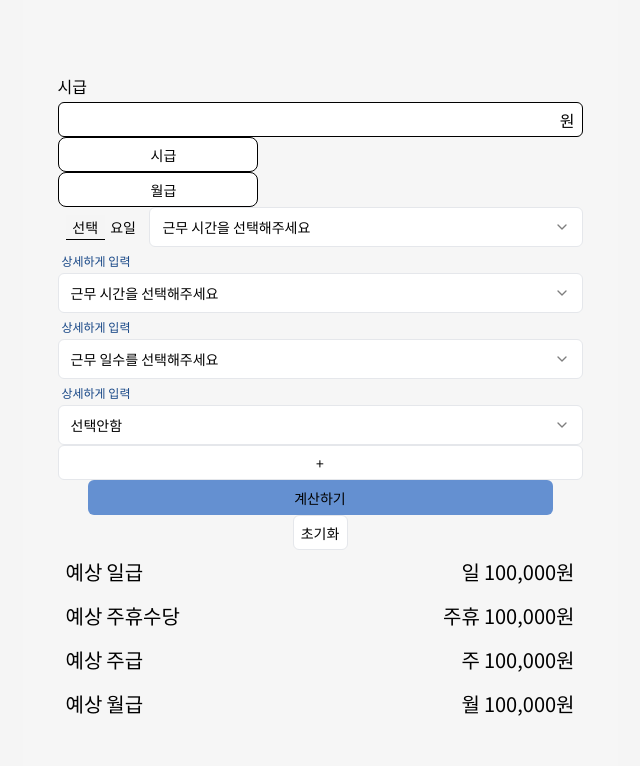
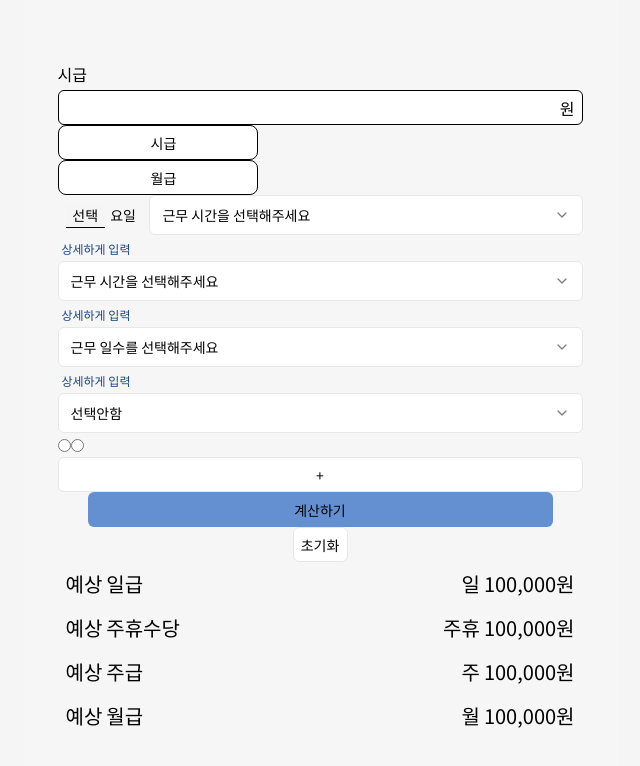
Before and after one commit to AkoIsCat/PayTime, a Next.js app: page /main in a window 1280 px wide. Shown: the top 766 px of the page, without its empty margins (320-960 px from the left). Built offline with nearby package versions, Linux system fonts and the light colour scheme.

Commit message:
Feat: 주휴수당 컴포넌트 작성중

```diff
--- a/src/app/(main)/components/WeeklyAllowanceToggle.tsx
+++ b/src/app/(main)/components/WeeklyAllowanceToggle.tsx
@@ -1,3 +1,8 @@
 export default function WeeklyAllowanceToggle() {
-  return;
+  return (
+    <div>
+      <input type="radio" name="weeklyAllowance" />
+      <input type="radio" name="weeklyAllowance" />
+    </div>
+  );
 }
--- a/src/app/(main)/main/page.tsx
+++ b/src/app/(main)/main/page.tsx
@@ -9,6 +9,7 @@ import SalaryResultsBox from '../components/SalaryResultsBox';
 import SalarySelectForm from '../components/SalarySelectForm';
 import AddDetailIButton from '../components/AddDetailIButton';
 import DetailInputForm from '../components/DetailInputForm';
+import WeeklyAllowanceToggle from '../components/WeeklyAllowanceToggle';
 
 export default function Main() {
   return (
@@ -25,6 +26,7 @@ export default function Main() {
           <SelectWorkHours itemType="day" />
           <DetailHoursToggle>상세하게 입력</DetailHoursToggle>
           <SelectWorkHours itemType="tax" />
+          <WeeklyAllowanceToggle />
         </div>
         <AddDetailIButton onClick={() => console.log('+')} />
         <CustomButton
```
